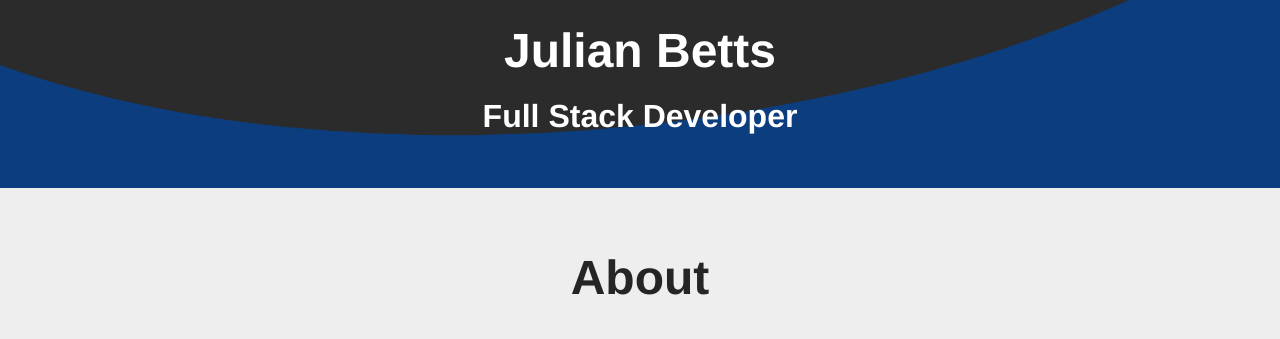
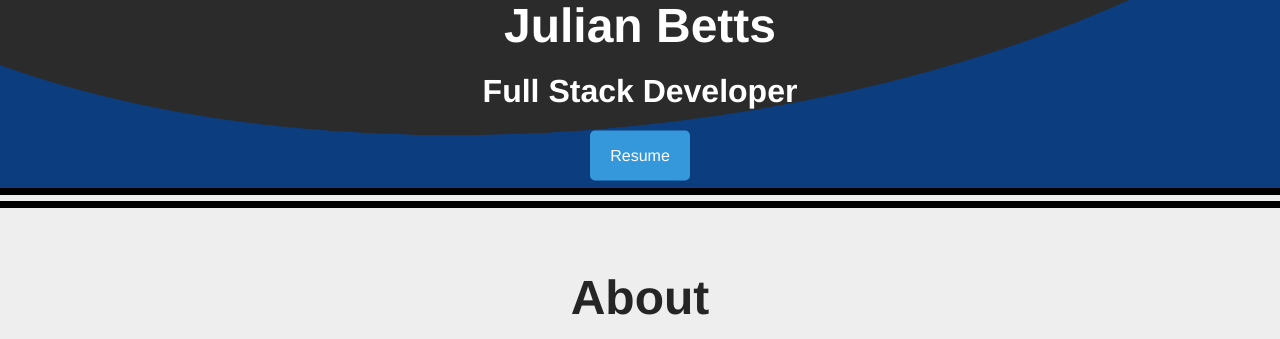
Before and after one commit to julianbetts/correctedFolio, a plain HTML site: page index.html in a window 1280 px wide. Shown: the part 412-751 px from the top of the page. Drawn offline with Linux system fonts and the light colour scheme.

Commit message:
double border

```diff
--- a/index.html
+++ b/index.html
@@ -40,12 +40,13 @@
         </div> -->
 
         <!-- Header with Image & Text -->
-        <div class="hero-image" style="background-image: url('img/backg.png');">
+        <div class="hero-image doubleBorder" style="background-image: url('img/backg.png');">
             <div class="coverDiv">
                 <img class="coverArt rounded" src="img/me.jpg" alt="Logo" height="350" width="350"></img>
                 <div class="hero-text">
                     <h1>Julian Betts</h1>
                     <h3>Full Stack Developer</h3>
+                    <a class="rButton" href="https://docs.google.com/document/d/1ZJQ-E4sMhLaV7h6t7rQf4o91oL871fWaJioastOR3iw/edit#heading=h.jl50kwavsrpr">Resume</a>
                 </div>
             </div>
         </div>
--- a/style.css
+++ b/style.css
@@ -1,3 +1,13 @@
+.rButton {
+    display: inline-block;
+    padding: 10px 20px;
+    background-color: #3498db;
+    color: #fff;
+    text-decoration: none;
+    border: none;
+    border-radius: 5px;
+    cursor: pointer;
+}
 body {
     height: 100%;
     color: #252525;
@@ -501,3 +511,7 @@ h4 a:hover {
         background-color: rgb(50,50,50);
     }
 }
+
+.doubleBorder {
+    border-bottom: 20px double black;
+}
```
